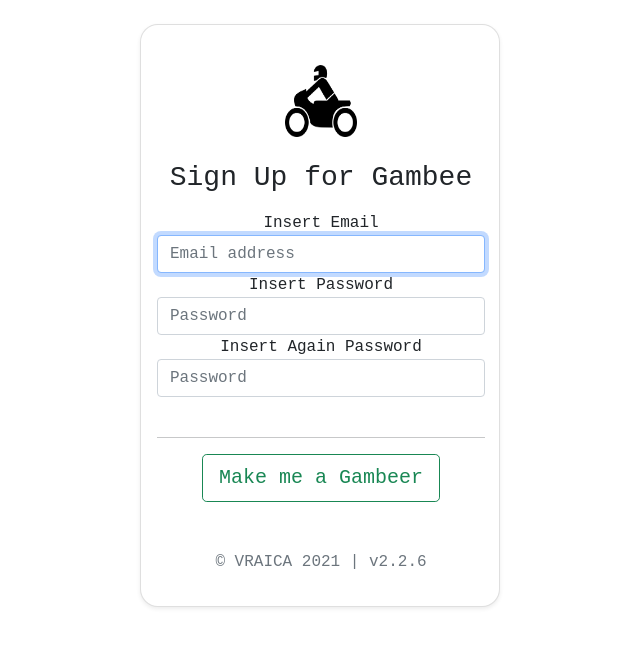
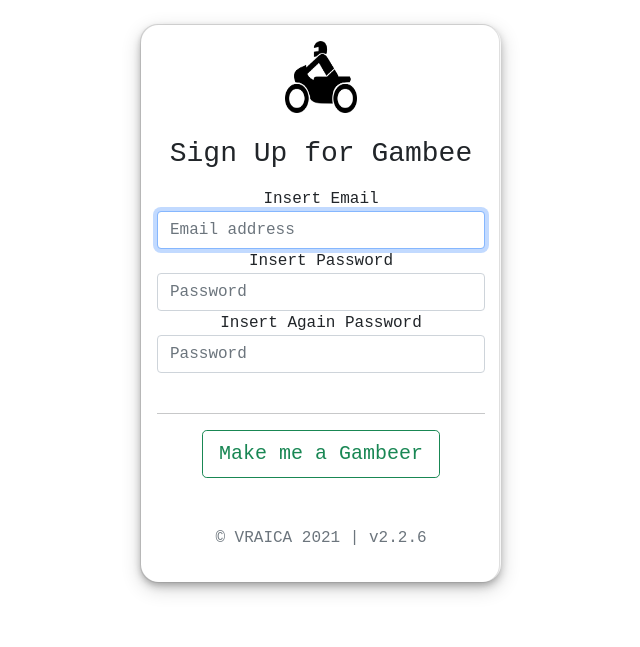
Before and after one commit to vraica-dev/GambeeMotoApp, a Flask app: page /signup in a window 1280 px wide. Shown: the top 647 px of the page, without its empty margins (320-960 px from the left). Run offline with Flask 2, Linux system fonts and the light colour scheme.

Commit message:
v2.2.7 - config file reviewd + button reviewd + template add

```diff
--- a/application/templates/login.html
+++ b/application/templates/login.html
@@ -1,7 +1,7 @@
 {% extends 'login_signup_base.html'%}
 
 {%block login_form%}
-      <div class="card shadow-sm col-sm-3 mt-4 pt-4"  id="login_signup_form">
+      <div class="card shadow-sm col-sm-3 mt-4"  id="login_signup_form">
          <div class="card-body form_shadow" id="login_signup_form">
             <form class="form-signin" method="post" action="{{ url_for('login_page', next=request.endpoint) }}">
                <img class="mb-4" src="static/imgs/logo.png" alt="" width="72"
--- a/application/templates/login_signup_base.html
+++ b/application/templates/login_signup_base.html
@@ -3,7 +3,7 @@
    <head>
       <link href="https://cdn.jsdelivr.net/npm/bootstrap@5.0.0-beta2/dist/css/bootstrap.min.css" rel="stylesheet"
          integrity="sha384-BmbxuPwQa2lc/FVzBcNJ7UAyJxM6wuqIj61tLrc4wSX0szH/Ev+nYRRuWlolflfl" crossorigin="anonymous">
-      <link rel="stylesheet" href="static/style.css">
+      <link rel="stylesheet" href="{{ url_for('static',filename='style.css') }}">
       <script src="{{ url_for('static',filename='script.js') }}"></script>
       <title>Members Area</title>
       <meta name="viewport" content="width=device-width, initial-scale=1">
--- a/application/templates/signup.html
+++ b/application/templates/signup.html
@@ -2,8 +2,8 @@
 
 {%block signup_form%}
 
-<div class="card shadow-sm col-sm-3 mt-4 pt-4" id="login_signup_form">
-    <div class="card-body" id="login_signup_form">
+<div class="card shadow-sm col-sm-3 mt-4" id="login_signup_form">
+    <div class="card-body form_shadow" id="login_signup_form">
         <form class="form-signin" method="post" action="{{ url_for('signup_page') }}">
 
             <img class="mb-4" src="static/imgs/logo.png" alt="" width="72"
```
